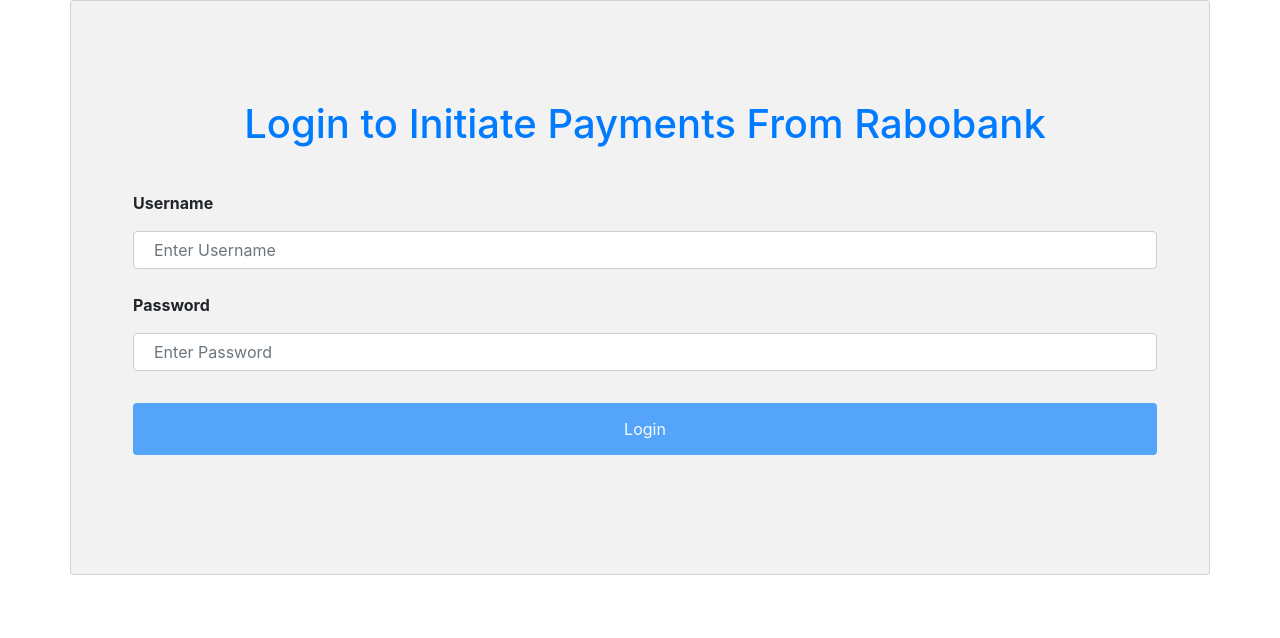
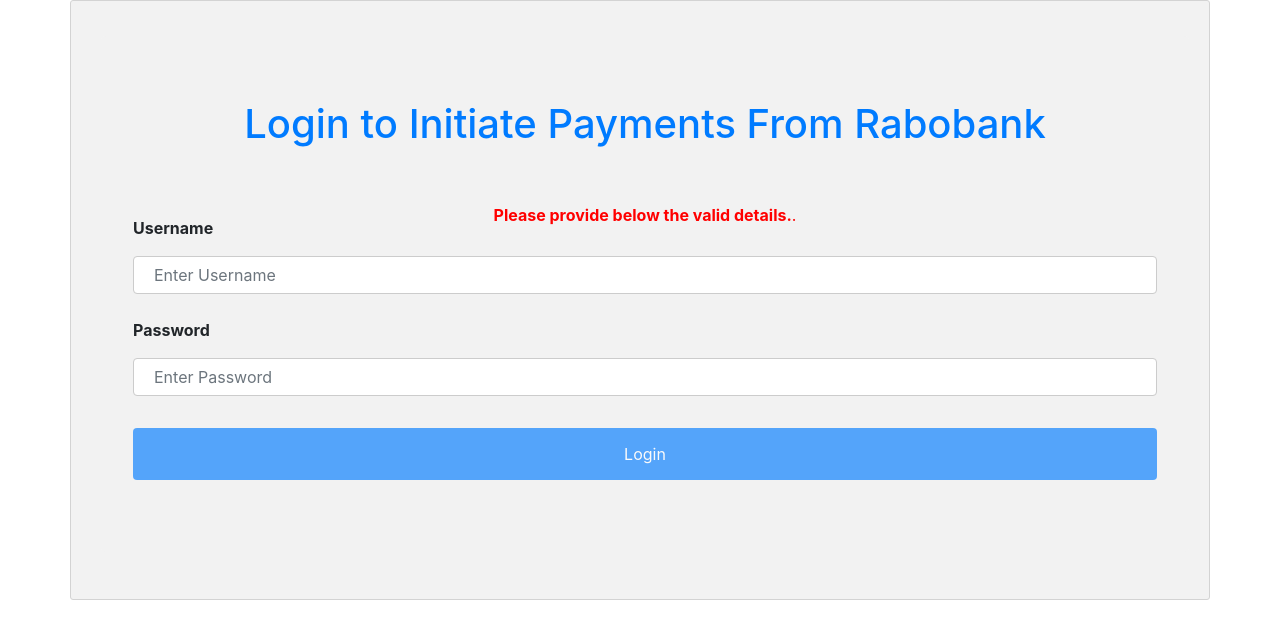
Before and after one commit to muniappan66/assignments-rabobank-frontend, an Angular app: page /login in a window 1280 px wide. Shown: the top 638 px of the page. Built offline with nearby package versions, Linux system fonts and the light colour scheme.

Commit message:
error message modification

```diff
--- a/src/app/login/login.component.html
+++ b/src/app/login/login.component.html
@@ -10,7 +10,11 @@
       <div [ngClass]="serverFailureMsg" *ngIf="failureMsg == 'server'">
         <b>Server is down . Please check with Admin</b>.
       </div>
+      <div [ngClass]="serverFailureMsg"  *ngIf="!frm.valid">
+        <b>Please provide below the valid details.</b>.
+      </div>
       <div class="form-group">
+
         <label for="uname"><b>Username</b></label>
         <input
           type="text"
--- a/src/app/payment/payment.component.css
+++ b/src/app/payment/payment.component.css
@@ -46,3 +46,10 @@
   width: 100%;
   height: 25px;
 }
+.validateDataError{
+  padding: 12px;
+  text-align: center;
+  color: red;
+  width: 100%;
+  height: 25px;
+}
--- a/src/app/payment/payment.component.html
+++ b/src/app/payment/payment.component.html
@@ -6,9 +6,13 @@
   <div [ngClass]="failureMsg" *ngIf="paymentResult == 'failure'">
     <b>The Payment is failure. The reason is {{ reason }} </b>.
   </div>
+  <div class="validateDataError" *ngIf="!paymentForm.valid">
+    <b>Please provide below the valid details.</b>.
+  </div>
   <h4 class="p-header" style="color: #007bff;">Payment Details</h4>
   <!-- (ngSubmit)="initiatePayment(paymentForm)" -->
   <form ngNativeValidate  #paymentForm="ngForm">
+
     <div class="row">
       <div class="col-md-12">
         <label for="amount"><b>Amount</b></label>
```
Also changed, not shown: 1 other file (tests, documents, lock files or other folders).
